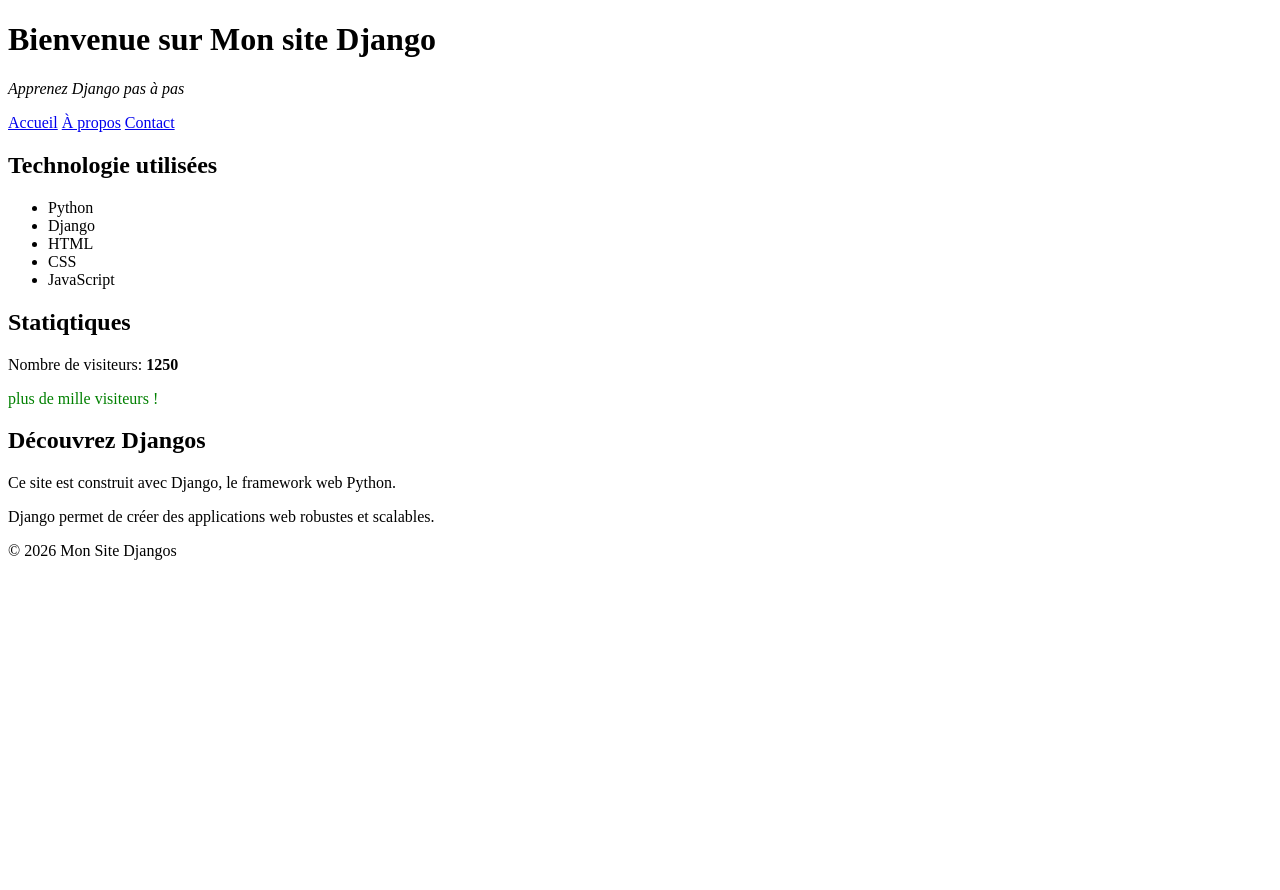
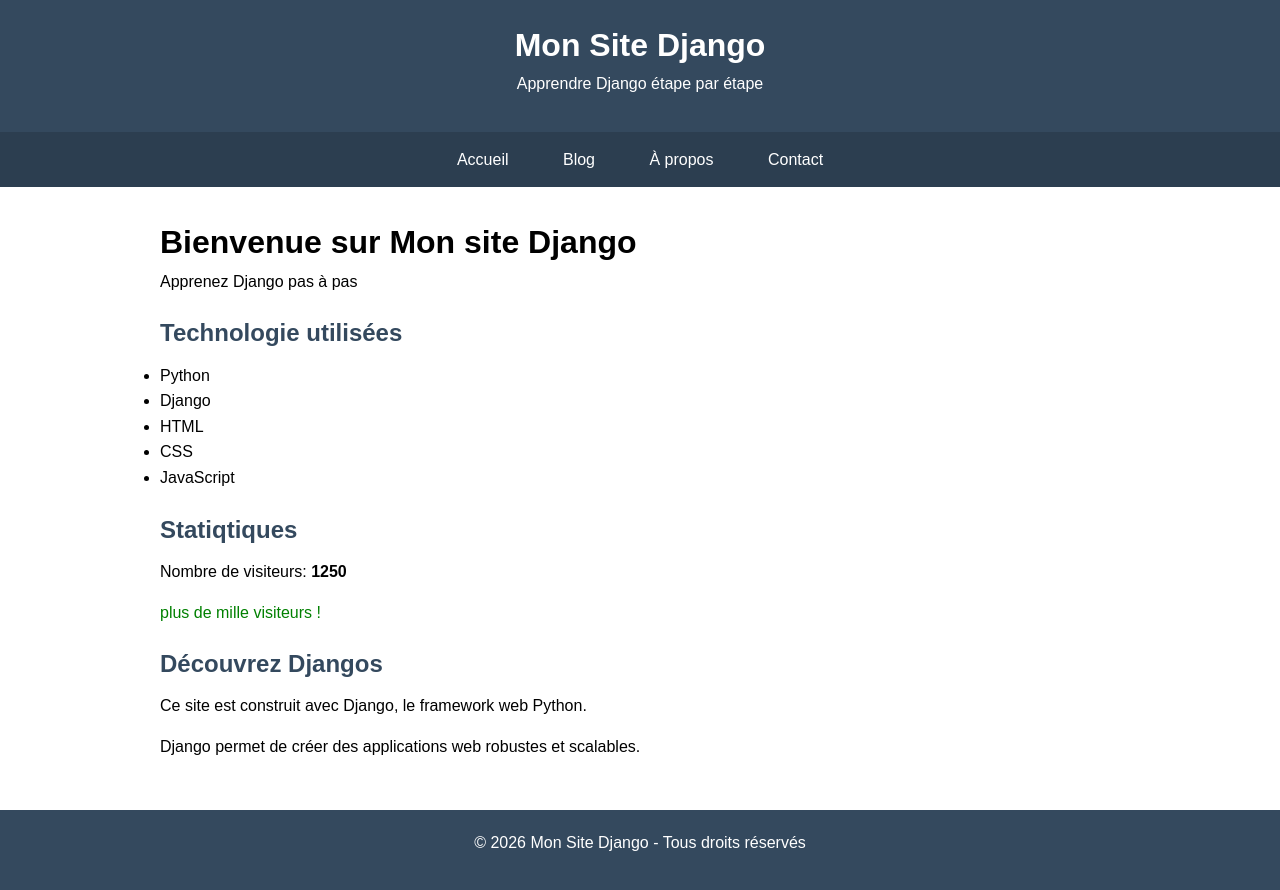
Before and after one commit to Yayasoudais/monsite, a Django app: page / in a window 1280 px wide. Before the commit the page ends 560 px from the top, so only its background shows below. Run offline with Django 4.2, Linux system fonts and the light colour scheme.

Commit message:
l'héritage de template la création de la page base.html

```diff
--- /dev/null
+++ b/monsite/pages/templates/pages/base.html
@@ -0,0 +1,46 @@
+<!DOCTYPE html>
+<html lang="fr">
+    <head>
+        <meta charset="UTF-8">
+        <meta name="viewport" content="width=device-width, initial-scale=1.0">
+        <title>{% block title %}Mon Site Django{% endblock %}</title>
+        <style>
+            * { margin: 0; padding: 0; box-sizing: border-box; }
+            body { font-family: Arial, sans-serif; line-height: 1.6; }
+            /* Header et Navigation */
+
+            header { background: #34495e; color: white; padding: 20px; text-align: center; }
+            nav { background: #2c3e50; padding: 15px; text-align: center; }
+            nav a { color: white; text-decoration: none; margin: 0 15px; padding: 5px 10px; }
+            nav a:hover { background: #34495e; border-radius: 3px; }
+            /* Contenu principal */
+
+            main { max-width: 1000px; margin: 30px auto; padding: 0 20px; min-height: 400px; }
+            /* Footer */
+            footer { background: #34495e; color: white; text-align: center; padding: 20px; margin-top: 50px; }
+            * Styles généraux */
+            h1 { color: #2c3e50; margin-bottom: 20px; } h2 { color: #34495e; margin: 20px 0 10px; } p { margin-bottom: 15px; }
+        </style>
+        {% block extra_css %}{% endblock %}
+    </head>
+    <body>
+        <header>
+            <h1> Mon Site Django</h1>
+            <p>Apprendre Django étape par étape</p>
+        </header>
+        <nav>
+            <a href="/">Accueil</a>
+            <a href="/blog/">Blog</a>
+            <a href="/about/">À propos</a>
+            <a href="/contact/">Contact</a>
+        </nav>
+        <main>
+            {% block content %}
+            <!-- Le contenu spécifique de chaque page ira ici --> {% endblock %}
+        </main>
+        <footer>
+            <p>&copy; {% now "Y" %} Mon Site Django - Tous droits réservés</p>
+        </footer>
+        {% block extra_js %}{% endblock %}
+    </body>
+</html>
--- a/monsite/pages/templates/pages/home.html
+++ b/monsite/pages/templates/pages/home.html
@@ -1,3 +1,33 @@
+{% extends 'pages/base.html' %}
+<!--==================== Inclure la page base ============================-->
+
+{% block title %}Accueil - Mon site Django{% endblock title %}
+
+{% block content %}
+    <h1> {{titre}} </h1>
+    <p>{{description}}</p>
+    <h2>Technologie utilisées </h2>
+        <ul>
+            {% for tech in techonologies%}
+                <li> {{tech}}</li>
+            {% endfor %}
+        </ul>
+        <h2> Statiqtiques </h2>
+        <p> Nombre de visiteurs: <strong> {{nombre_visiteurs}} </strong></p>
+        {% if nombre_visiteurs > 1000 %}
+            <p style = "color : green;"> plus de mille visiteurs !</p>
+        {% else %}
+            <p> Continuez à partager le site ! </p>
+        {% endif %}
+
+        <h2>Découvrez Djangos</h2>
+        <p>Ce site est construit avec Django, le framework web Python. </p>
+        <p>Django permet de créer des applications web robustes et scalables. </p>
+
+{% endblock content %}
+
+<!--
+    ======================Première partie sans la page base.html===================
 <!DOCTYPE html>
 <html lang="fr">
 <head>
@@ -40,3 +70,5 @@
     </footer>
 </body>
 </html>
+
+-->
```
Also changed, not shown: monsite/pages/templates/pages/about.html (+29 -0 lines).
